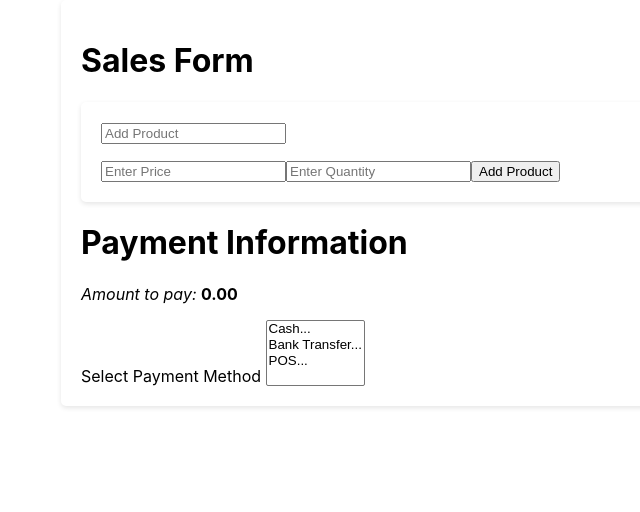
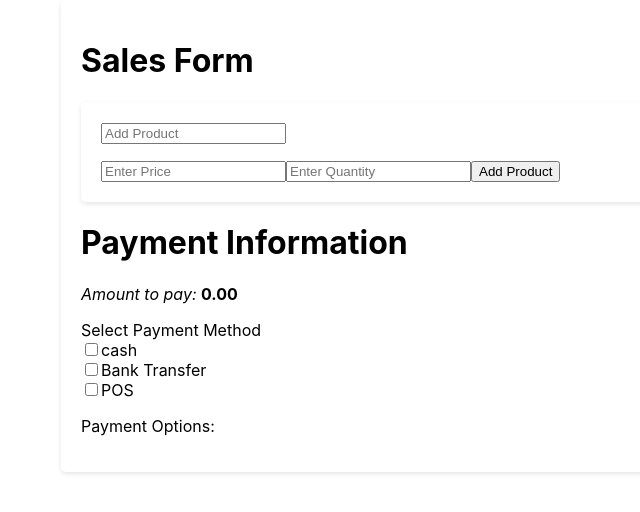
Before and after one commit to abiolatom/Eddietom, a React (Create React App) app: page / in a window 1280 px wide. Shown: the top 512 px of the page, without its empty margins (179-819 px from the left). Built offline with nearby package versions, Linux system fonts and the light colour scheme.

Commit message:
Can'ät uncheck boxes

```diff
--- a/src/components/AddProduct.js
+++ b/src/components/AddProduct.js
@@ -1,4 +1,4 @@
-import React, { useContext, useState } from "react";
+import React, { useState } from "react";
 import { v4 as uuidv4 } from "uuid";
 import { ProductList as products } from "./ProductList";
 import { useProductContext } from "./ProductContext";
--- a/src/components/PaymentMethod.js
+++ b/src/components/PaymentMethod.js
@@ -3,34 +3,51 @@ import { ProductContext } from "./ProductContext";
 
 const PaymentMethod = () => {
   const [selectedOptions, setSelectedOptions] = useState([]);
-  const [inputValues, setInputValues] = useState([]);
   const { calculateTotalPrice } = useContext(ProductContext);
+  const options = [
+    { value: "cash", label: "cash" },
+    { value: "transfer", label: "Bank Transfer" },
+    { value: "pos", label: "POS" },
+  ];
 
-  const handleOptionChange = (option) => (e) => {
-    const isChecked = e.target.checked;
-
-    setSelectedOptions((prevSelectedOptions) => {
-      if (isChecked) {
-        return [...prevSelectedOptions, option];
-      } else {
-        const updatedOptions = prevSelectedOptions.filter(
-          (selectedOption) => selectedOption !== option
-        );
-        const { [option]: removedValue, ...remainingValues } = inputValues;
-        setInputValues(remainingValues);
-
-        return updatedOptions;
+  const handleOptionChange = (value) => {
+    const isSelected = selectedOptions.some((option) => option === value);
+    if (isSelected) {
+      setSelectedOptions(
+        selectedOptions.filter((option) => option.value !== value)
+      );
+    } else {
+      setSelectedOptions([...selectedOptions, value]);
+    }
+    const checkboxes = document.querySelectorAll('input[type="checkbox"]');
+    checkboxes.forEach((checkbox) => {
+      if (checkbox.checked) {
+        checkbox.checked = false;
       }
     });
   };
 
-  const handleInputChange = (option) => (e) => {
-    const newValue = e.target.value;
-
-    setInputValues((prevInputValues) => ({
-      ...prevInputValues,
-      [option]: newValue,
-    }));
+  const optionsRender = () => {
+    return options.map((option) => {
+      const isChecked = selectedOptions.includes(option.value);
+      return (
+        <div key={option.value}>
+          <input
+            type="checkbox"
+            checked={isChecked || false}
+            onChange={() => handleOptionChange(option.value)}
+            value={option.value}
+          />
+          <label>{option.label} </label>
+          {isChecked && (
+            <input
+              type="text"
+              placeholder={`Enter amount paid by ${option.label}`}
+            />
+          )}
+        </div>
+      );
+    });
   };
 
   return (
@@ -39,30 +56,8 @@ const PaymentMethod = () => {
       <p>
         <em>Amount to pay:</em> <b>{calculateTotalPrice().toFixed(2)}</b>
       </p>
-      <label>Select Payment Method</label>{" "}
-      <select
-        multiple
-        value={selectedOptions}
-        onChange={handleOptionChange}
-      >
-        <option value="Cash">Cash...</option>
-        <option value="Transfer">Bank Transfer...</option>
-        <option value="POS"> POS...</option>
-      </select>
-      <div>
-        {selectedOptions.map((option) => (
-          <div key={option}>
-            <label>
-              {option}:
-              <input
-                type="text"
-                value={inputValues[option] || ""}
-                onChange={handleInputChange(option)}
-              />
-            </label>
-          </div>
-        ))}
-      </div>
+      <label>Select Payment Method</label> {optionsRender()}
+      <p>Payment Options: {selectedOptions.join(", ")} </p>
     </div>
   );
 };
```
